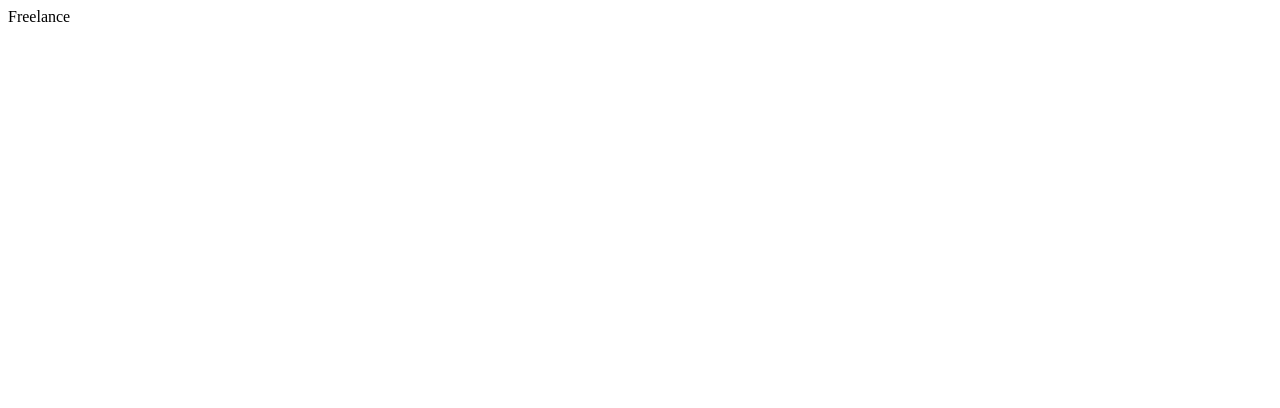
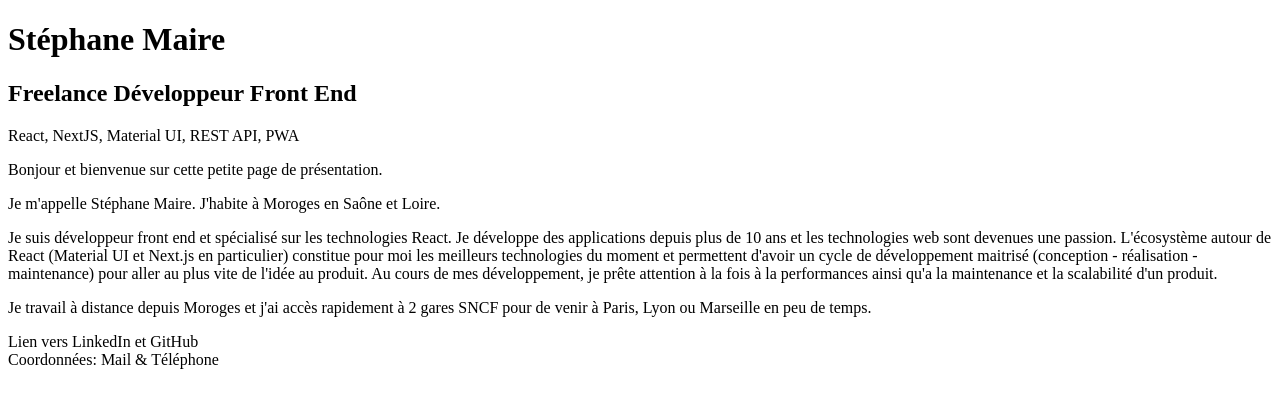
Before and after one commit to Un-Bourguignon/un-bourguignon, a Next.js app: page /stephane.maire in a window 1280 px wide. Shown: the top 408 px of the page. Built offline with nearby package versions, Linux system fonts and the light colour scheme.

Commit message:
Freelance page | edit content

```diff
--- a/pages/stephane.maire.js
+++ b/pages/stephane.maire.js
@@ -1,3 +1,28 @@
 export default function Freelance() {
-  return <div>Freelance</div>;
+  return (
+    <div>
+      <h1>Stéphane Maire</h1>
+      <h2>Freelance Développeur Front End</h2>
+      <p>React, NextJS, Material UI, REST API, PWA</p>
+      <p>Bonjour et bienvenue sur cette petite page de présentation.</p>
+      <p>Je m'appelle Stéphane Maire. J'habite à Moroges en Saône et Loire.</p>
+      <p>
+        Je suis développeur front end et spécialisé sur les technologies React.
+        Je développe des applications depuis plus de 10 ans et les technologies
+        web sont devenues une passion. L'écosystème autour de React (Material UI
+        et Next.js en particulier) constitue pour moi les meilleurs technologies
+        du moment et permettent d'avoir un cycle de développement maitrisé
+        (conception - réalisation - maintenance) pour aller au plus vite de
+        l'idée au produit. Au cours de mes développement, je prête attention à
+        la fois à la performances ainsi qu'a la maintenance et la scalabilité
+        d'un produit.
+      </p>
+      <p>
+        Je travail à distance depuis Moroges et j'ai accès rapidement à 2 gares
+        SNCF pour de venir à Paris, Lyon ou Marseille en peu de temps.
+      </p>
+      <div>Lien vers LinkedIn et GitHub</div>
+      <div>Coordonnées: Mail & Téléphone</div>
+    </div>
+  );
 }
```
